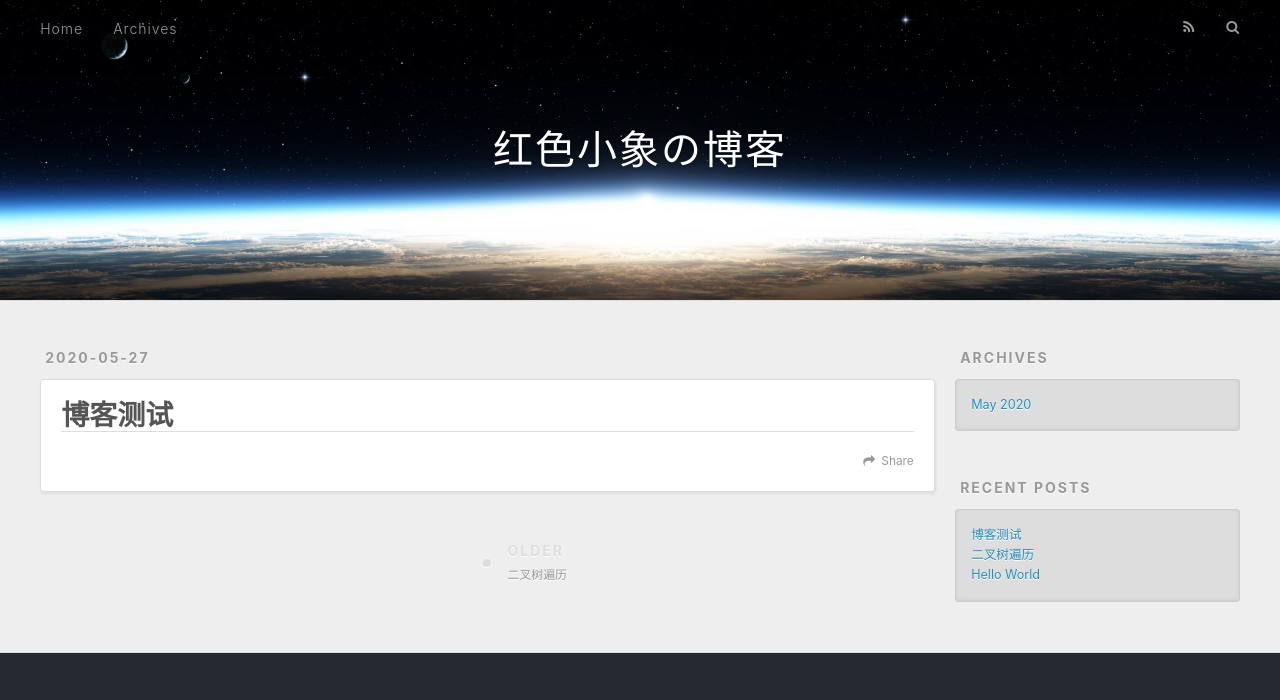
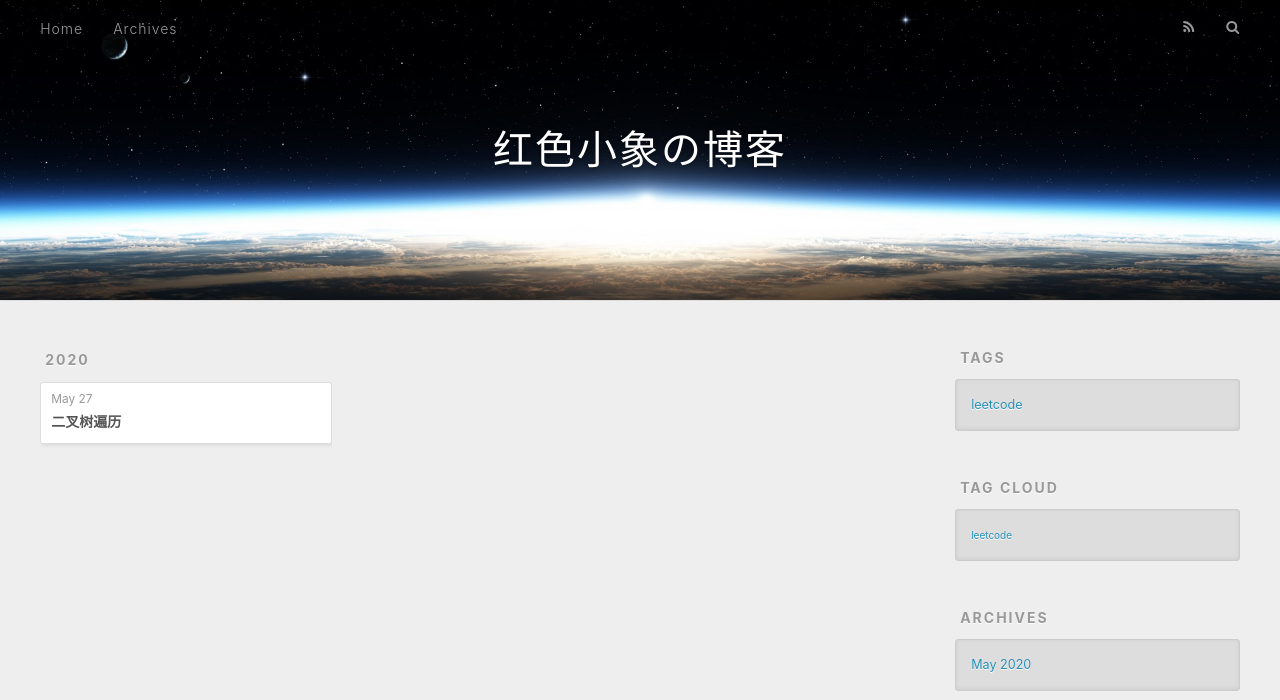
Before and after one commit to RedElephant5/RedElephant_blog.github.io, a plain HTML site: page tags/leetcode/index.html in a window 1280 px wide. Shown: the top 700 px of the page. Drawn offline with nearby package versions, Linux system fonts and the light colour scheme.

Commit message:
Site updated: 2020-05-27 16:02:11

```diff
--- a/2020/05/27/博客测试/index.html
+++ b/tags/leetcode/index.html
@@ -5,15 +5,13 @@
 
 
 
-  <title>博客测试 | 红色小象の博客</title>
+  <title>Tag: leetcode | 红色小象の博客</title>
   <meta name="viewport" content="width=device-width, initial-scale=1, maximum-scale=1">
-  <meta property="og:type" content="article">
-<meta property="og:title" content="博客测试">
-<meta property="og:url" content="http://yoursite.com/2020/05/27/%E5%8D%9A%E5%AE%A2%E6%B5%8B%E8%AF%95/index.html">
+  <meta property="og:type" content="website">
+<meta property="og:title" content="红色小象の博客">
+<meta property="og:url" content="http://yoursite.com/tags/leetcode/index.html">
 <meta property="og:site_name" content="红色小象の博客">
 <meta property="og:locale" content="en_US">
-<meta property="article:published_time" content="2020-05-27T06:57:29.000Z">
-<meta property="article:modified_time" content="2020-05-27T06:57:29.214Z">
 <meta property="article:author" content="red elephant">
 <meta name="twitter:card" content="summary">
 
@@ -64,51 +62,40 @@
   </div>
 </header>
       <div class="outer">
-        <section id="main"><article id="post-博客测试" class="article article-type-post" itemscope itemprop="blogPost">
-  <div class="article-meta">
-    <a href="/2020/05/27/%E5%8D%9A%E5%AE%A2%E6%B5%8B%E8%AF%95/" class="article-date">
-  <time datetime="2020-05-27T06:57:29.000Z" itemprop="datePublished">2020-05-27</time>
+        <section id="main">
+
+
+
+
+
+
+      <section class="archives-wrap">
+        <div class="archive-year-wrap">
+          <a href="/archives/2020" class="archive-year">2020</a>
+        </div>
+        <div class="archives">
+
+    <article class="archive-article archive-type-post">
+  <div class="archive-article-inner">
+    <header class="archive-article-header">
+      <a href="/2020/05/27/%E4%BA%8C%E5%8F%89%E6%A0%91%E7%9A%84%E5%B1%82%E5%BA%8F%E9%81%8D%E5%8E%86/" class="archive-article-date">
+  <time datetime="2020-05-27T06:57:00.000Z" itemprop="datePublished">May 27</time>
 </a>
 
-  </div>
-  <div class="article-inner">
 
-
-      <header class="article-header">
-
-
-    <h1 class="article-title" itemprop="name">
-      博客测试
+    <h1 itemprop="name">
+      <a class="archive-article-title" href="/2020/05/27/%E4%BA%8C%E5%8F%89%E6%A0%91%E7%9A%84%E5%B1%82%E5%BA%8F%E9%81%8D%E5%8E%86/">二叉树遍历</a>
     </h1>
 
 
-      </header>
-
-    <div class="article-entry" itemprop="articleBody">
+    </header>
+  </div>
+</article>
 
 
-
-    </div>
-    <footer class="article-footer">
-      <a data-url="http://yoursite.com/2020/05/27/%E5%8D%9A%E5%AE%A2%E6%B5%8B%E8%AF%95/" data-id="ckap0z8gd000137fbds27285w" class="article-share-link">Share</a>
+    </div></section>
 
 
-    </footer>
-  </div>
-
-
-<nav id="article-nav">
-
-
-    <a href="/2020/05/27/%E4%BA%8C%E5%8F%89%E6%A0%91%E7%9A%84%E5%B1%82%E5%BA%8F%E9%81%8D%E5%8E%86/" id="article-nav-older" class="article-nav-link-wrap">
-      <strong class="article-nav-caption">Older</strong>
-      <div class="article-nav-title">二叉树遍历</div>
-    </a>
-
-</nav>
-
-
-</article>
 
 </section>
 
@@ -118,8 +105,22 @@
 
 
 
+  <div class="widget-wrap">
+    <h3 class="widget-title">Tags</h3>
+    <div class="widget">
+      <ul class="tag-list" itemprop="keywords"><li class="tag-list-item"><a class="tag-list-link" href="/tags/leetcode/" rel="tag">leetcode</a></li></ul>
+    </div>
+  </div>
 
 
+
+
+  <div class="widget-wrap">
+    <h3 class="widget-title">Tag Cloud</h3>
+    <div class="widget tagcloud">
+      <a href="/tags/leetcode/" style="font-size: 10px;">leetcode</a>
+    </div>
+  </div>
 
 
 
@@ -137,10 +138,6 @@
     <h3 class="widget-title">Recent Posts</h3>
     <div class="widget">
       <ul>
-
-          <li>
-            <a href="/2020/05/27/%E5%8D%9A%E5%AE%A2%E6%B5%8B%E8%AF%95/">博客测试</a>
-          </li>
 
           <li>
             <a href="/2020/05/27/%E4%BA%8C%E5%8F%89%E6%A0%91%E7%9A%84%E5%B1%82%E5%BA%8F%E9%81%8D%E5%8E%86/">二叉树遍历</a>
```
Also changed, not shown: 2020/05/27/hello-world/index.html (+15 -5 lines), 2020/05/27/二叉树的层序遍历/index.html (+21 -17 lines), archives/2020/05/index.html (+15 -24 lines), archives/2020/index.html (+15 -24 lines), archives/index.html (+15 -24 lines), index.html (+19 -43 lines).
